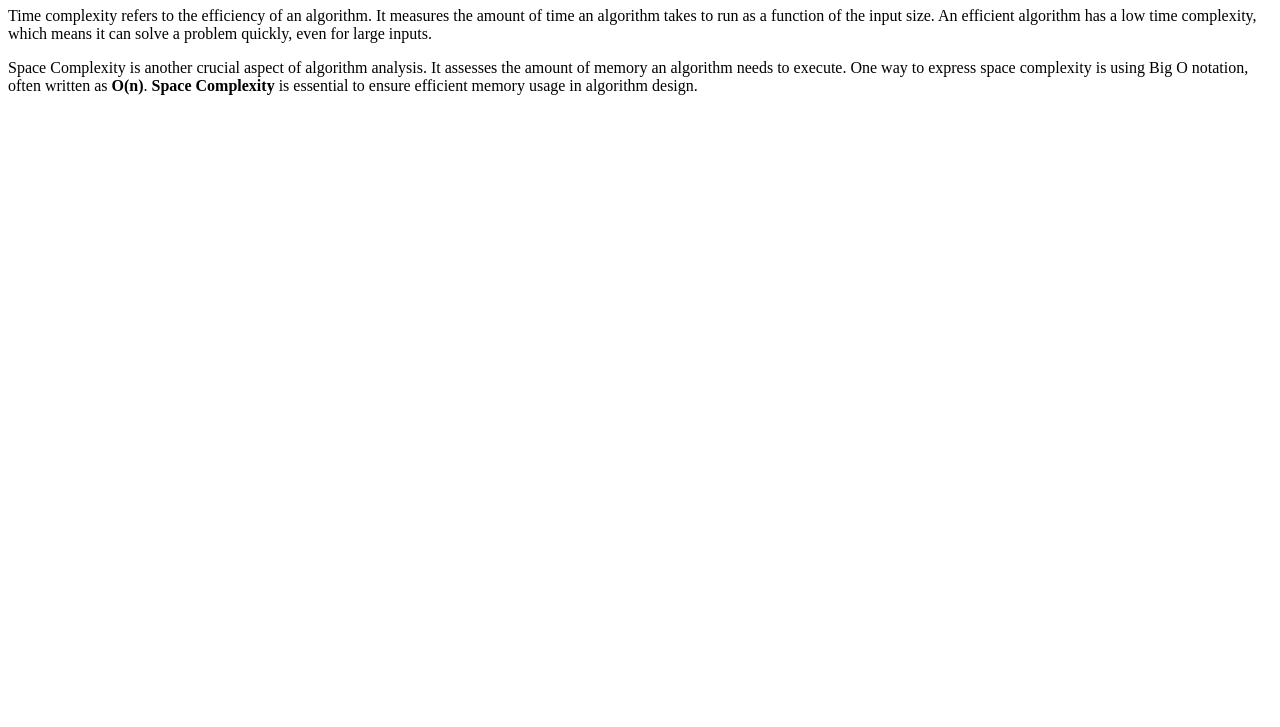
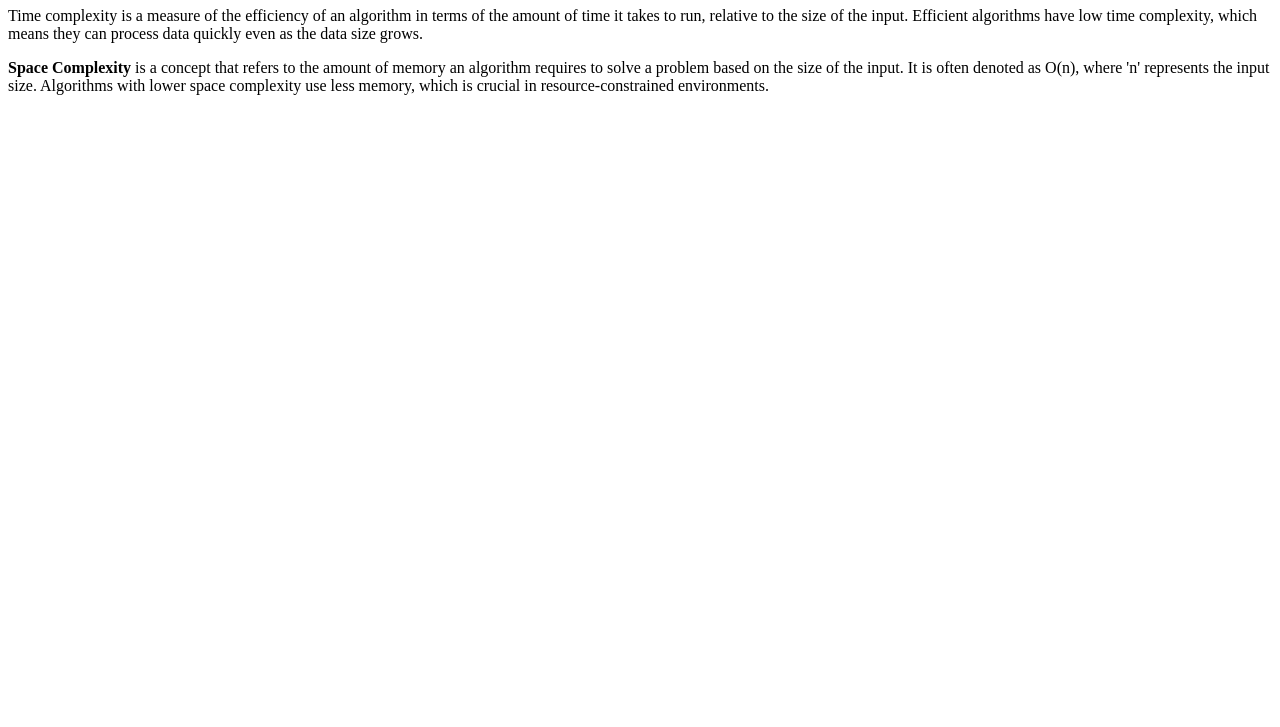
Before and after one commit to acciojob/time-and-space-complexity-VedantiGautam, a website: page main.html in a window 1280 px wide. Shown: the part 73-800 px from the top of the page. Drawn offline with Linux system fonts and the light colour scheme.

Commit message:
created a submission

```diff
--- a/main.html
+++ b/main.html
@@ -8,12 +8,16 @@
 
 <body>
 	<!-- the entire body must be written by student -->
+
+
+	<h1>Time, Space, Complexity</h1>
+    <p>Time complexity is a measure of the efficiency of an algorithm in terms of the amount of time it takes to run, relative to the size of the input. Efficient algorithms have low time complexity, which means they can process data quickly even as the data size grows.</p>
+    <p><b>Space Complexity</b> is a concept that refers to the amount of memory an algorithm requires to solve a problem based on the size of the input. It is often denoted as O(n), where 'n' represents the input size. Algorithms with lower space complexity use less memory, which is crucial in resource-constrained environments.</p>
     <script type="text/javascript" src="./script.js">
+
+
 </script>
-	<h1> Time, Space, Complexity</h1>
-	 <p>Time complexity refers to the efficiency of an algorithm. It measures the amount of time an algorithm takes to run as a function of the input size. An efficient algorithm has a low time complexity, which means it can solve a problem quickly, even for large inputs.</p>
 
-		 <p>Space Complexity is another crucial aspect of algorithm analysis. It assesses the amount of memory an algorithm needs to execute. One way to express space complexity is using Big O notation, often written as <b>O(n)</b>. <b>Space Complexity</b> is essential to ensure efficient memory usage in algorithm design.</p>
 
 
 </body>
```
